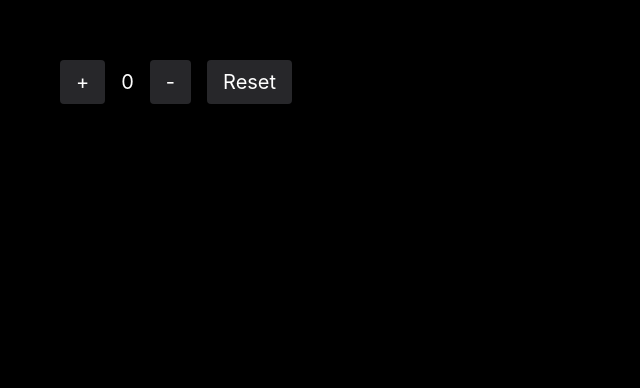
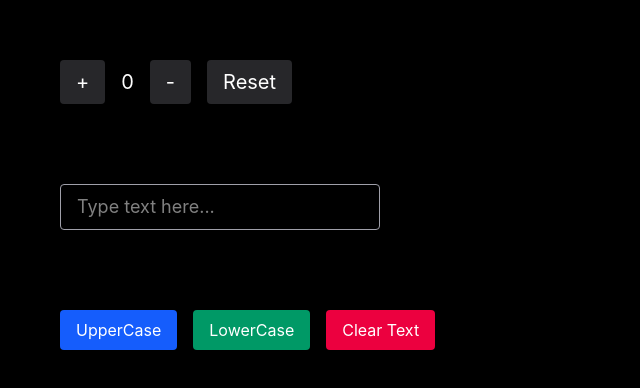
Before and after one commit to thesachin07/Practice-Project, a React (Vite) app in the folder react-elements/: page / in a window 1280 px wide. Shown: the top 388 px of the page, without its empty margins (0-640 px from the left). Built offline with nearby package versions, Linux system fonts and the light colour scheme.

Commit message:
Add text input and manipulation buttons for upper, lower, and reset functionality

```diff
--- a/react-elements/src/App.jsx
+++ b/react-elements/src/App.jsx
@@ -4,11 +4,24 @@ import { useState, useEffect } from "react";
 function App() {
 
     const [count, setCount] = useState(0)
+    const [text, setText] = useState('')
 
+  const handleChange = (e)=>{
+setText(e.target.value)
+  }
 
-
+  const handleUpper = () => {
+    setText((prevText) => prevText.toUpperCase())
+  }
+  const handleLower = () => {
+    setText((prevText) => prevText.toLowerCase())
+  }
+  const handleReset = () => {
+    setText('')
+  }
     return (
-        <div className="m-10 p-5 flex items-center gap-4 text-xl ">
+        <>
+         <div className="m-10 p-5 flex items-center gap-4 text-xl ">
 
             <div><button onClick={ () => setCount  ((count) => Math.min(100, count + 1))}
             className="px-4 py-2 bg-zinc-800 text-white rounded">
@@ -30,6 +43,44 @@ function App() {
                   </div>
 
        </div>
+
+
+
+        <div className="m-10 p-5">
+          <input
+            type="text"
+            placeholder="Type text here..."
+            value={text}
+            onChange={handleChange}
+            className="border border-zinc-400 px-4 py-2 rounded text-lg w-80 outline-none focus:border-zinc-800"
+          />
+        </div>
+
+        <div className="flex gap-4 m-10 p-5">
+          <button
+            onClick={handleUpper}
+            className="px-4 py-2 bg-blue-600 text-white rounded active:scale-95"
+          >
+            UpperCase
+          </button>
+
+          <button
+            onClick={handleLower}
+            className="px-4 py-2 bg-emerald-600 text-white rounded active:scale-95"
+          >
+            LowerCase
+          </button>
+
+          <button
+            onClick={handleReset}
+            className="px-4 py-2 bg-rose-600 text-white rounded active:scale-95"
+          >
+            Clear Text
+          </button>
+          </div>
+
+
+       </>
     );
 }
 
```
